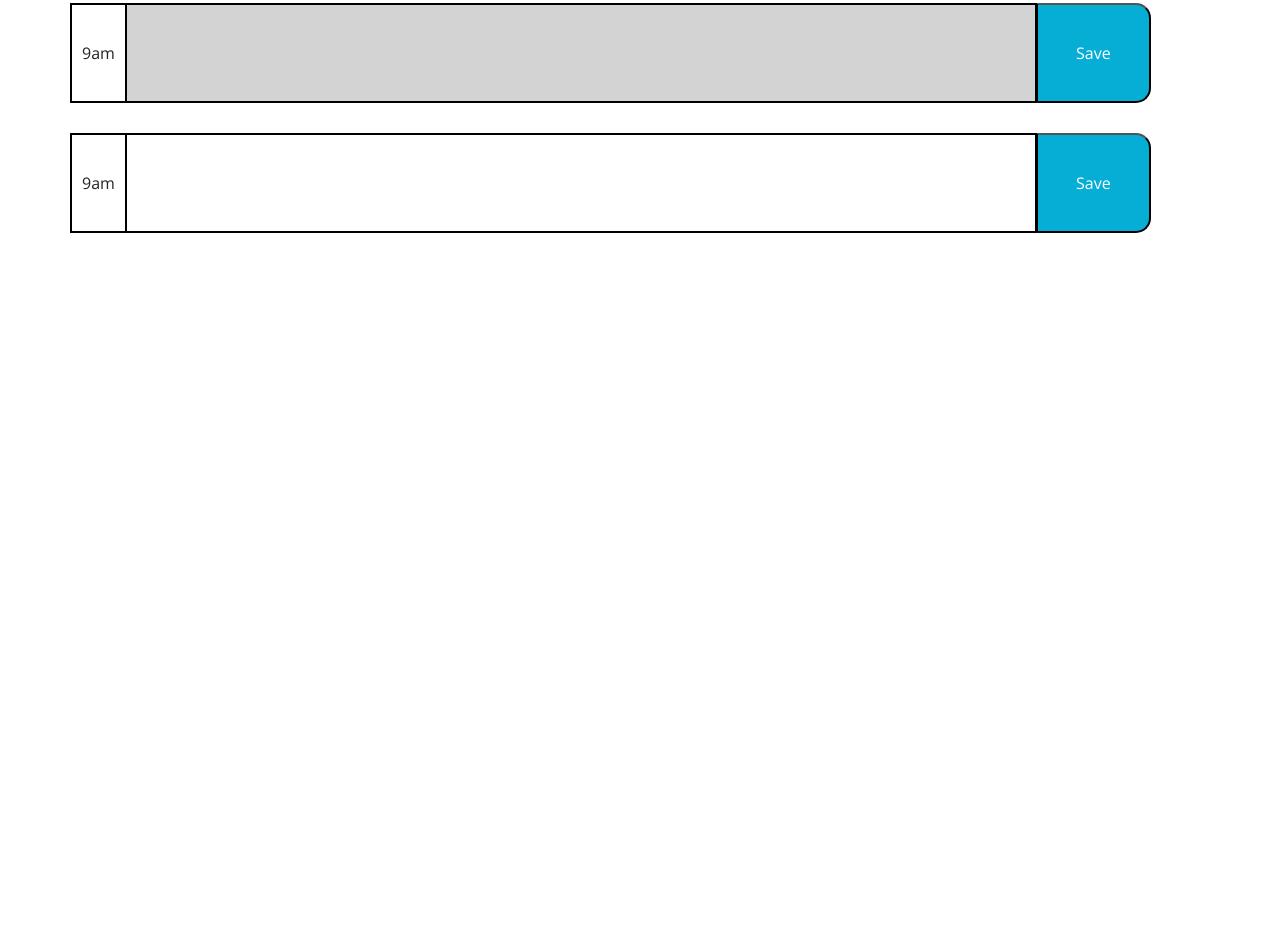
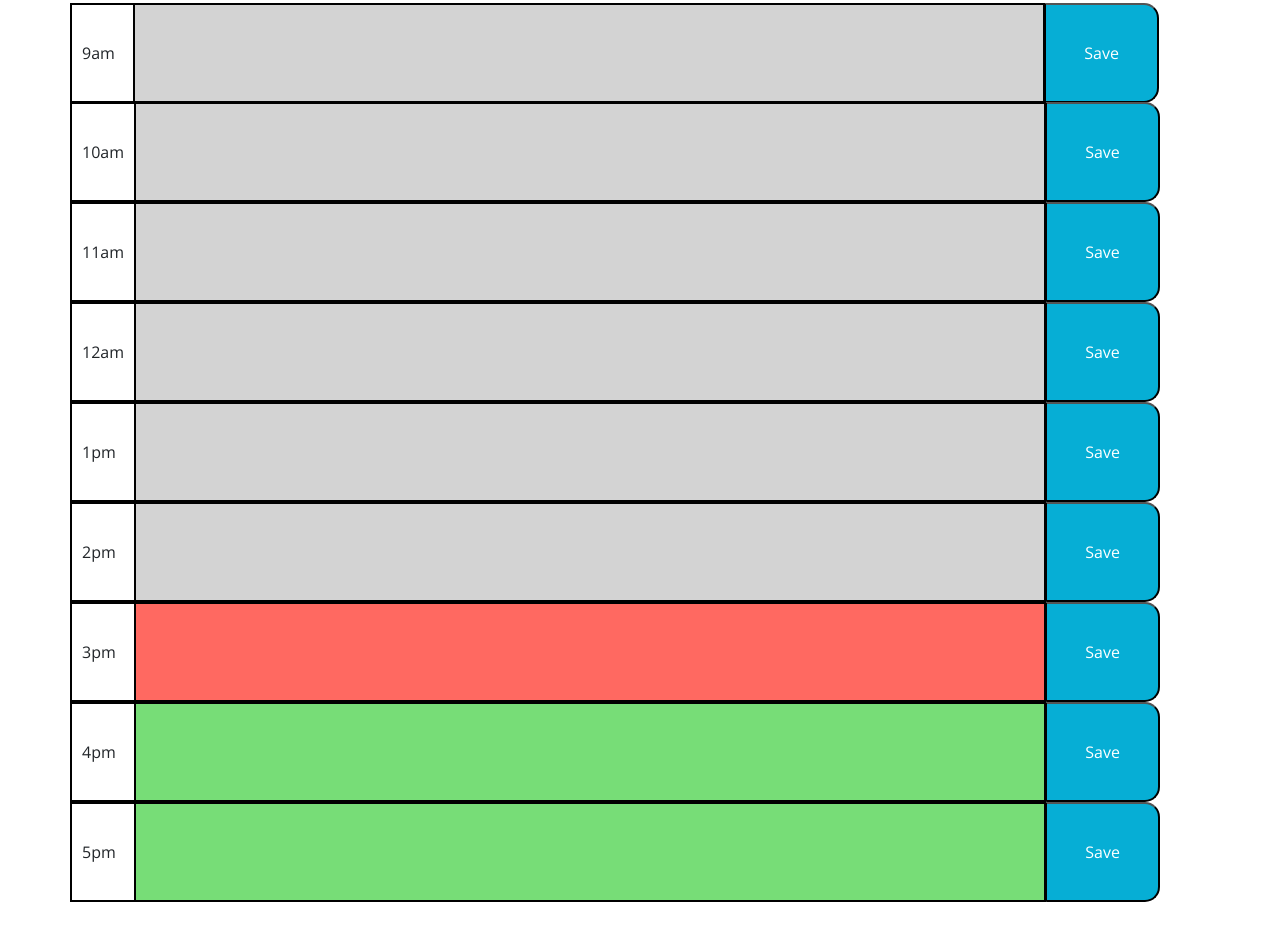
Before and after one commit to eliyas4/Daily-Planer, a plain HTML site: page index.html in a window 1280 px wide. Shown: the part 334-1274 px from the top of the page. Before the commit the page ends 800 px from the top, so only its background shows below. Drawn offline with nearby package versions, Linux system fonts and the light colour scheme.

Commit message:
9am to 5pm time blocks have been added

```diff
--- a/index.html
+++ b/index.html
@@ -20,20 +20,76 @@
       <p id="currentDay" class="lead"></p>
     </header>
 
-
+<!--These are all the time blocks-->
     <section class="container">
       <article class="row time-block">
-        <p>9am</p>
-        <textarea id="9" class="plan" data-time="9am"></textarea>
+        <p>9am  </p>
+        <textarea id="9" class="plan nine" data-time="9am"></textarea>
         <button id="nineAM-save">Save</button>
       </article>
     </section>
 
     <section class="container">
-      <article class="row time-block">
-        <p>9am</p>
-        <textarea id="9" class="plan" data-time="9am"></textarea>
-        <button id="nineAM-save">Save</button>
+      <article class="row time-block overlapping-block">
+        <p>10am</p>
+        <textarea id="10" class="plan ten" data-time="10am"></textarea>
+        <button id="tenAM-save">Save</button>
+      </article>
+    </section>
+
+    <section class="container">
+      <article class="row time-block overlapping-block">
+        <p>11am</p>
+        <textarea id="11" class="plan eleven" data-time="11am"></textarea>
+        <button id="elevenAM-save">Save</button>
+      </article>
+    </section>
+
+    <section class="container">
+      <article class="row time-block overlapping-block">
+        <p>12am</p>
+        <textarea id="12" class="plan twelve" data-time="12am"></textarea>
+        <button id="noon-save">Save</button>
+      </article>
+    </section>
+
+    <section class="container">
+      <article class="row time-block overlapping-block">
+        <p>1pm  </p>
+        <textarea id="13" class="plan one" data-time="1pm"></textarea>
+        <button id="onePM-save">Save</button>
+      </article>
+    </section>
+
+    <section class="container">
+      <article class="row time-block overlapping-block">
+        <p>2pm  </p>
+        <textarea id="14" class="plan two" data-time="2pm"></textarea>
+        <button id="twoPM-save">Save</button>
+      </article>
+    </section>
+
+    <section class="container">
+      <article class="row time-block overlapping-block">
+        <p>3pm  </p>
+        <textarea id="15" class="plan three" data-time="3pm"></textarea>
+        <button id="threePM-save">Save</button>
+      </article>
+    </section>
+
+    <section class="container">
+      <article class="row time-block overlapping-block">
+        <p>4pm  </p>
+        <textarea id="16" class="plan four" data-time="4pm"></textarea>
+        <button id="fourPM-save">Save</button>
+      </article>
+    </section>
+
+    <section class="container">
+      <article id="last-block" class="row time-block overlapping-block">
+        <p>5pm  </p>
+        <textarea id="17" class="plan five" data-time="5pm"></textarea>
+        <button id="fivePM-save">Save</button>
       </article>
     </section>
 
--- a/script.js
+++ b/script.js
@@ -1,17 +1,11 @@
 let timeDisplayEl = document.querySelector("#currentDay");
-let timeBlockEl = document.querySelector("textarea")
-let saveButtonEl = document.querySelector("#nineAM-save")
+let timeBlockEl = document.querySelectorAll("textarea")
+let nineAMSave = document.querySelector("#nineAM-save")
 let hourlyPlan = document.querySelector(".plan")
-
-
-
 
 timeStamp();
 colouredTabs();
 renderPlans();
-
-
-saveButtonEl.addEventListener("click", storePlans);
 
 // This part displays the time in the header.
 function timeStamp() {
@@ -20,56 +14,49 @@ function timeStamp() {
 }
 
 
-
-
 // This part determines if a textarea is in the future or the past.
 function colouredTabs() {
     let currentHour = moment().hour();
     console.log(currentHour)
-    let nineAM = timeBlockEl.getAttribute("id")
-    console.log(nineAM)
 
-    if (currentHour > nineAM) {
-        timeBlockEl.classList.remove("future");
-        timeBlockEl.classList.remove("present");
-        timeBlockEl.classList.add("past");
+    for (let i = 0; i < timeBlockEl.length; i++) {
+        let blockTime = timeBlockEl[i].getAttribute("id")
+        console.log(blockTime)
+
+        if (currentHour > blockTime) {
+           timeBlockEl[i].classList.remove("future");
+           timeBlockEl[i].classList.remove("present");
+           timeBlockEl[i].classList.add("past");
 
 
-    }
-    else if (currentHour == nineAM) {
-        timeBlockEl.classList.add("present");
-        timeBlockEl.classList.remove("future");
-        timeBlockEl.classList.remove("past");
+        }
+        else if (currentHour == blockTime) {
+           timeBlockEl[i].classList.add("present");
+           timeBlockEl[i].classList.remove("future");
+           timeBlockEl[i].classList.remove("past");
 
-    }
-    else {
-        timeBlockEl.classList.add("future");
-        timeBlockEl.classList.remove("present");
-        timeBlockEl.classList.remove("past");
-
+        }
+        else {
+           timeBlockEl[i].classList.add("future");
+           timeBlockEl[i].classList.remove("present");
+           timeBlockEl[i].classList.remove("past");
+        }
     }
 }
 
+nineAMSave.addEventListener("click", storePlans);
 
 function storePlans(event) {
-
-    console.log("yeet")
+    console.log("working")
     let userPlan = hourlyPlan.value
     console.log(userPlan)
     localStorage.setItem("userPlan", JSON.stringify(userPlan));
-
     event.preventDefault();
 }
-
-
-
-
 
 function renderPlans() {
     let storedPlans = JSON.parse(localStorage.getItem("userPlan"))
     console.log(storedPlans)
-    timeBlockEl.textContent = storedPlans;
-
-
-
+    let nineamBlock = document.querySelector(".nine")
+    nineamBlock.textContent = storedPlans;
 }
--- a/style.css
+++ b/style.css
@@ -73,8 +73,6 @@ button i:hover {
   transition: all 0.3s ease-in-out;
 }
 
-
-
 article {
   display: flex;
   justify-content: stretch;
@@ -95,5 +93,13 @@ article p {
 }
 
 section {
-  margin-bottom: 50px;
+  margin-bottom: 20px;
 }
+
+#last-block {
+  margin-bottom: 100px;
+}
+
+.overlapping-block {
+  border-top: none;
+}
```
